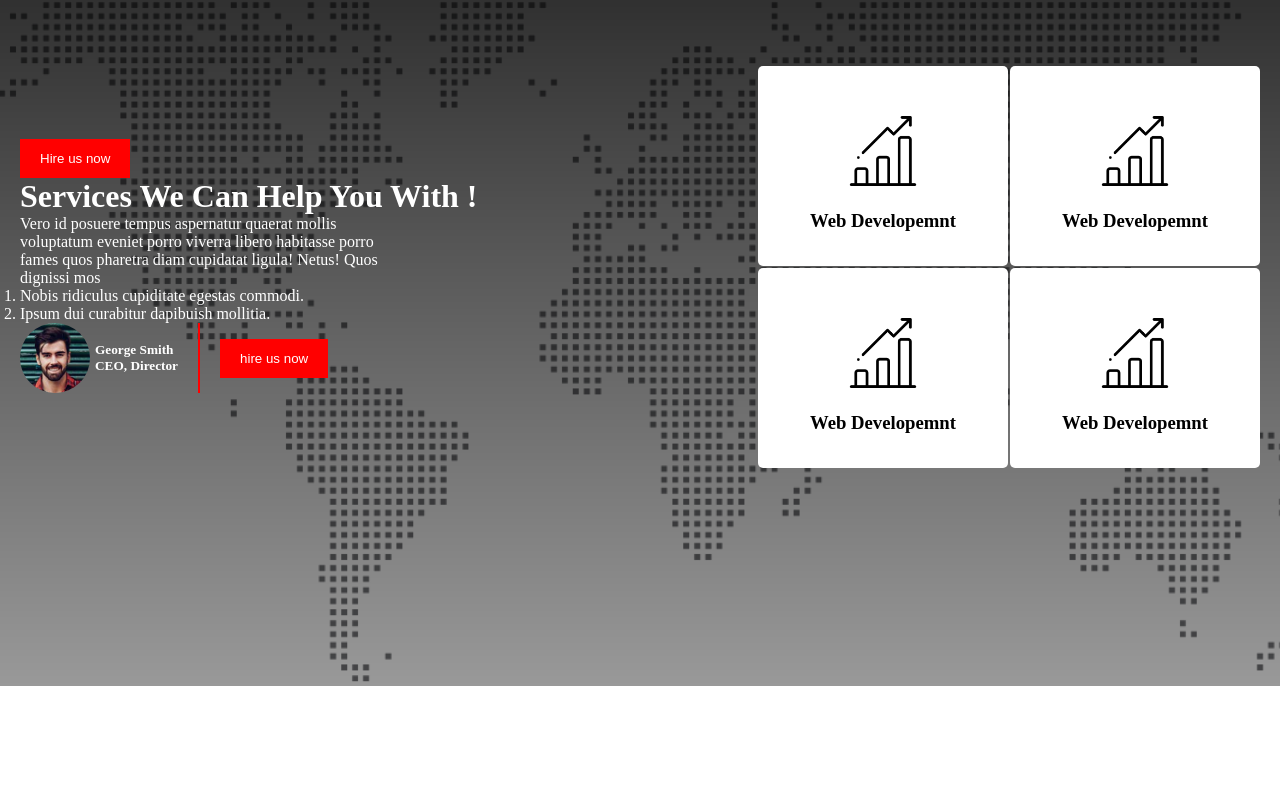
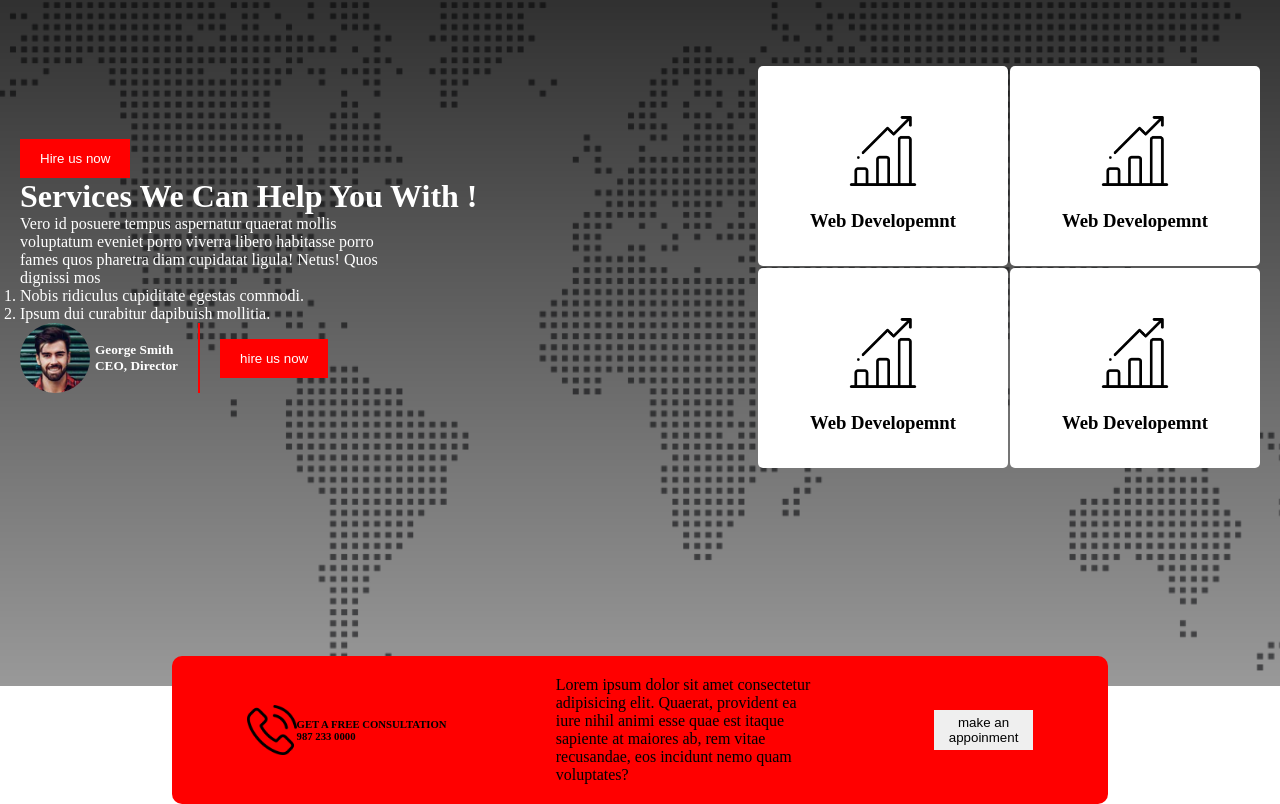
Before and after one commit to Frakib007/fr-prottfolio1, a plain HTML site: page asset/index.html in a window 1280 px wide. Shown: the part 1033-1837 px from the top of the page. Before the commit the page ends 1719 px from the top, so only its background shows below. Drawn offline with Linux system fonts and the light colour scheme.

Commit message:
third update

```diff
--- a/asset/index.css
+++ b/asset/index.css
@@ -107,3 +107,28 @@
     height: 70px;
     border-radius: 35px;
 }
+.appoinment-container{
+    display: flex;
+    justify-content: space-around;
+    width: 70%;
+    margin: auto;
+    background-color: red;
+    padding: 20px;
+    margin-top: -30px;
+    align-items: center;
+    border-radius: 10px;
+}
+.icone{
+    width: 50px;
+}
+.phone-call{
+    display: flex;
+    align-items: center;
+}
+.appoinment-dis{
+    width: 30%;
+}
+.btn-primary{
+    border: none;
+    padding: 5px 15px;
+}
--- a/asset/index.html
+++ b/asset/index.html
@@ -75,12 +75,22 @@
                     </div>
                 </div>
             </div>
-
-
         </div>
-    </div>
-
-    </div>
+     <div class="appoinment-container">
+        <div class="phone-call">
+            <img class="icone" src="./icons/phone-call.png" alt="">
+            <h6>GET A FREE CONSULTATION <br>
+                987 233 0000
+                </h6>
+            </div>
+            <div class="appoinment-dis">
+                <p>Lorem ipsum dolor sit amet consectetur adipisicing elit. Quaerat, provident ea iure nihil animi esse quae est itaque sapiente at maiores ab, rem vitae recusandae, eos incidunt nemo quam voluptates?</p>
+            </div>
+            <div class="apponment-button">
+                <button class="btn-primary">make an <br> appoinment</button>
+            </div>
+        </div>
+     </div>
     </main>
     <footer></footer>
 </body>
```
